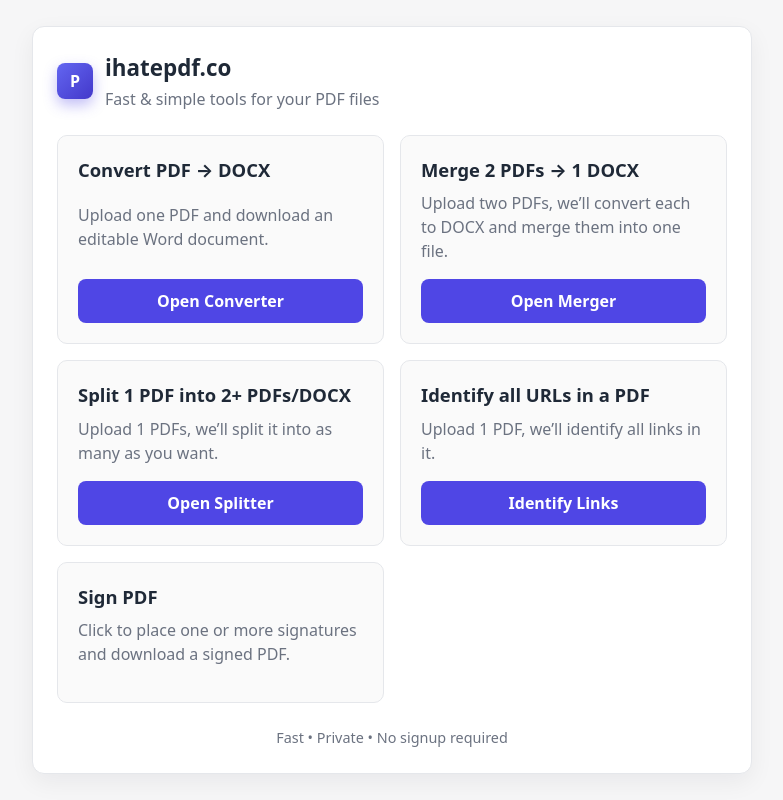
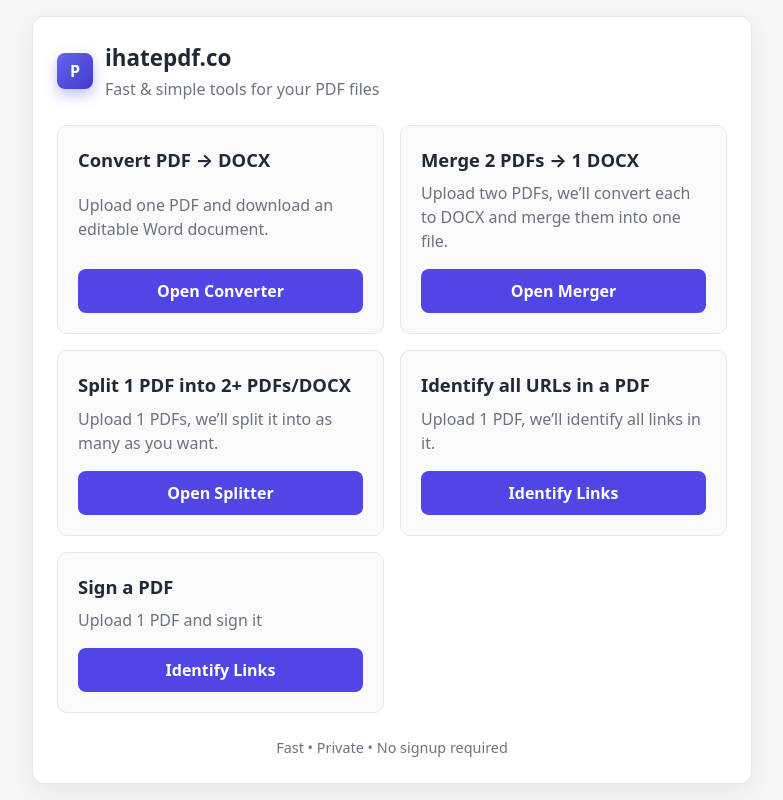
Before and after one commit to artemisnetizen/pdf-love-app, a Flask app: page / in a window 1280 px wide. Shown: the whole page, without its empty margins (248-1031 px from the left). Run offline with Flask 3, Linux system fonts and the light colour scheme.

Commit message:
Update home.html

```diff
--- a/yourapp/templates/home.html
+++ b/yourapp/templates/home.html
@@ -55,17 +55,17 @@
       <div class="tool">
         <h2>Convert PDF → DOCX</h2>
         <p>Upload one PDF and download an editable Word document.</p>
-        <a class="btn" href="/convert">Open Converter</a>
+        <a class="btn" href="/convert-pdf">Open Converter</a>
       </div>
       <div class="tool">
         <h2>Merge 2 PDFs → 1 DOCX</h2>
         <p>Upload two PDFs, we’ll convert each to DOCX and merge them into one file.</p>
-        <a class="btn" href="/merge">Open Merger</a>
+        <a class="btn" href="/merge-pdf">Open Merger</a>
       </div>
       <div class="tool">
         <h2>Split 1 PDF into 2+ PDFs/DOCX</h2>
         <p>Upload 1 PDFs, we’ll split it into as many as you want.</p>
-        <a class="btn" href="/split">Open Splitter</a>
+        <a class="btn" href="/split-pdf">Open Splitter</a>
       </div>
       <div class="tool">
         <h2>Identify all URLs in a PDF</h2>
@@ -73,8 +73,9 @@
         <a class="btn" href="/identify-urls">Identify Links</a>
       </div>
       <div class="tool">
-        <h2><a href="/sign" style="text-decoration:none;color:inherit">Sign PDF</a></h2>
-        <p>Click to place one or more signatures and download a signed PDF.</p>
+        <h2>Sign a PDF</h2>
+        <p>Upload 1 PDF and sign it</p>
+        <a class="btn" href="/sign-pdf">Identify Links</a>
       </div>
     </div>
 
```
